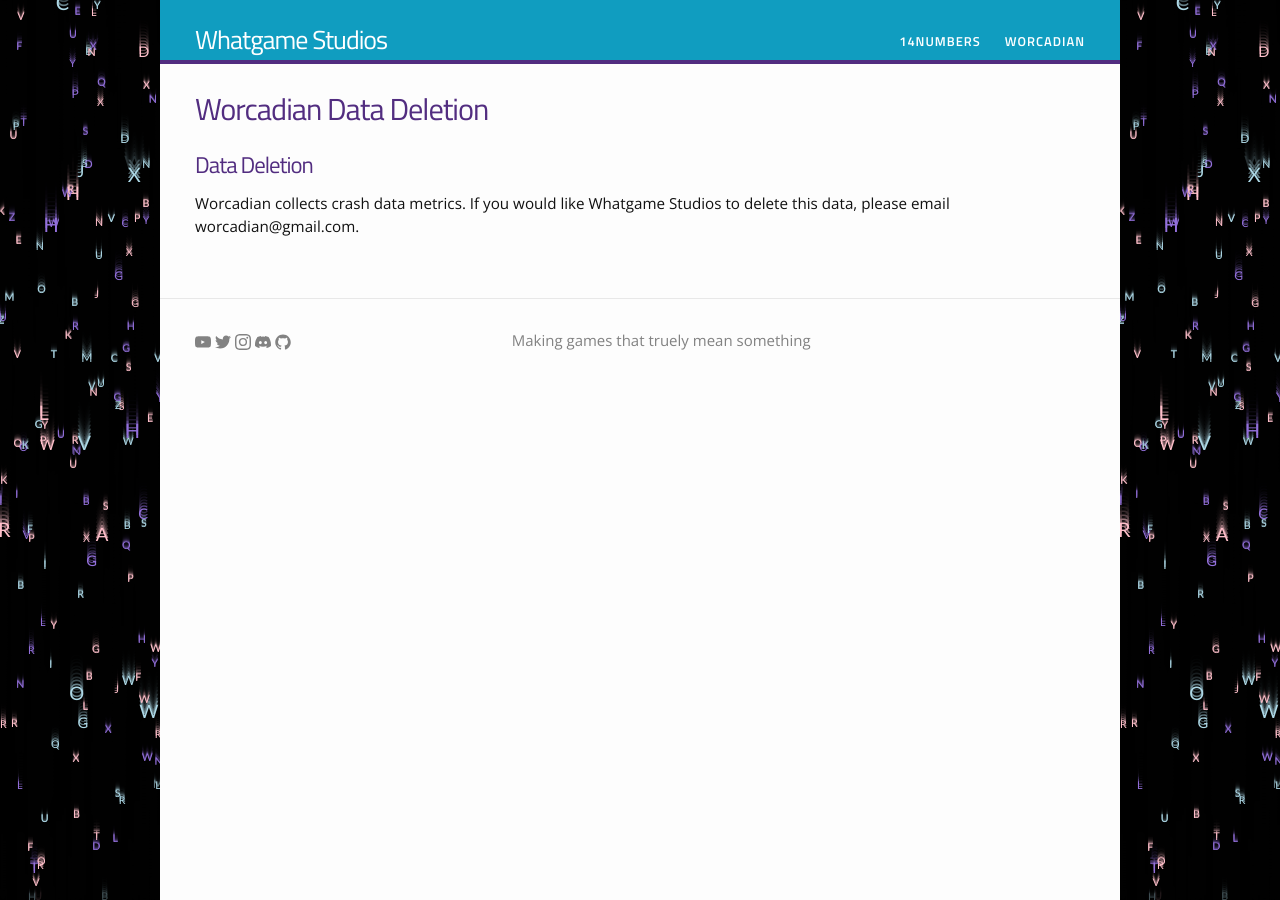
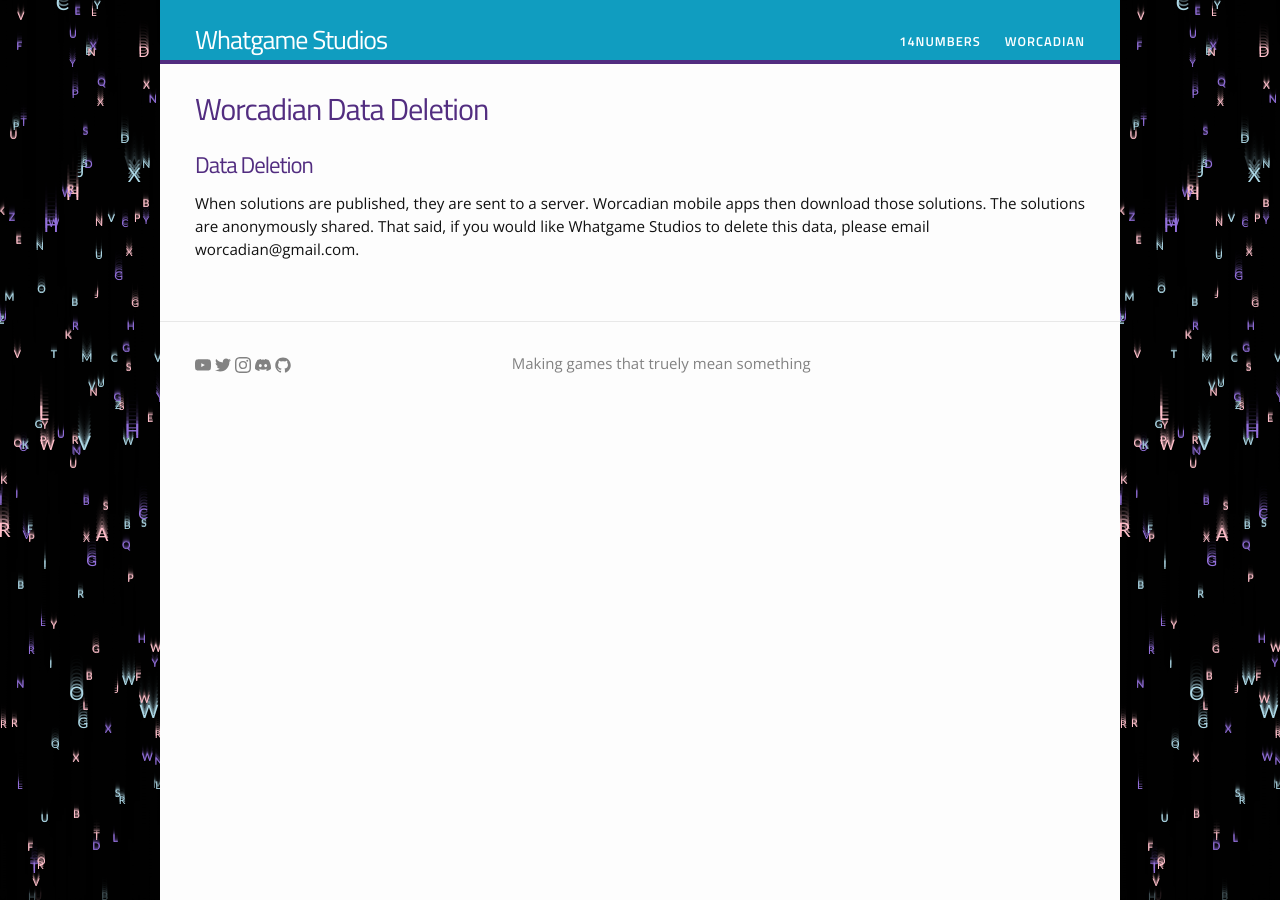
Before and after one commit to whatgamestudios/whatgamestudios.github.io, a Jekyll site: the page built from worcadian/data-deletion.md, in a window 1280 px wide. Built offline with Jekyll 4.4.1, drawn with Linux system fonts in a browser that asks for light colours.

Commit message:
Revised information

```diff
--- a/worcadian/data-deletion.md
+++ b/worcadian/data-deletion.md
@@ -6,4 +6,4 @@
 
 # Data Deletion
 
-Worcadian collects crash data metrics. If you would like Whatgame Studios to delete this data, please email worcadian@gmail.com.
+When solutions are published, they are sent to a server. Worcadian mobile apps then download those solutions. The solutions are anonymously shared. That said, if you would like Whatgame Studios to delete this data, please email worcadian@gmail.com.
```
